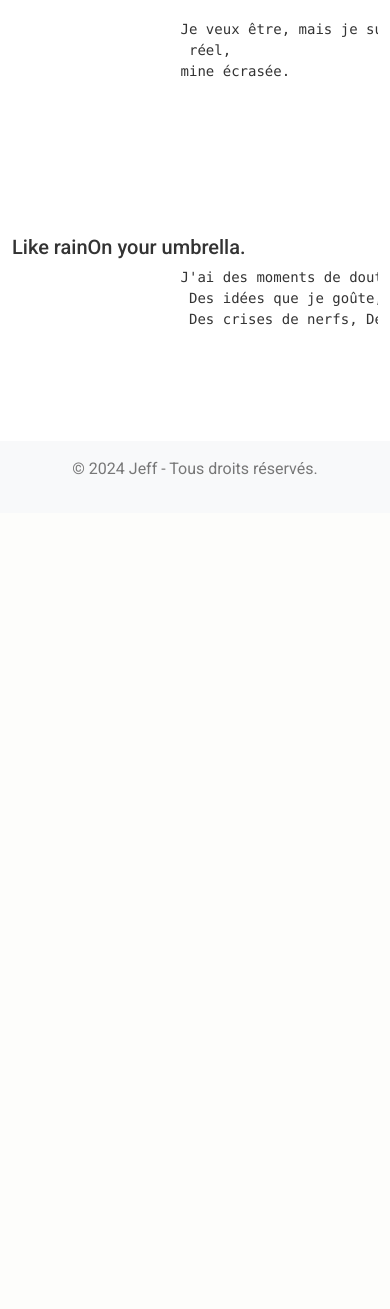
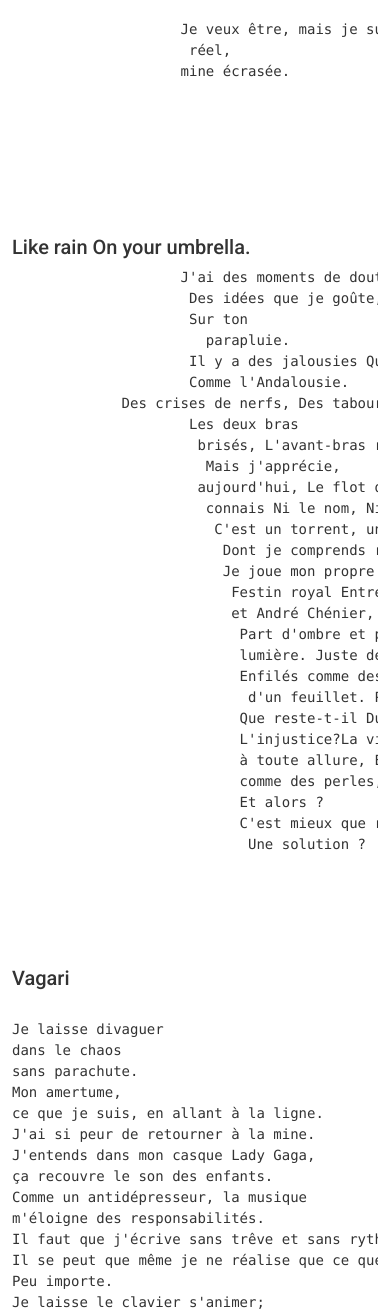
Before and after one commit to Damour8333/jef_le_cri, a PHP site: page /poesie.html in a window 390 px wide. Shown: the part 3000-4309 px from the top of the page. Before the commit the page ends 3475 px from the top, so only its background shows below. Run offline with PHP 8.4, Linux system fonts and the light colour scheme.

Commit message:
j'éspere que ça marche

```diff
--- a/poesie.html
+++ b/poesie.html
@@ -172,11 +172,87 @@
                 </pre>
             </div>
             <div class="poem mb-5">
-                <h5>Like rainOn your umbrella.</h5>
+                <h5>Like rain On your umbrella.</h5>
                 <pre>
                     J'ai des moments de doute,
-                     Des idées que je goûte, Comme la pluie Sur ton parapluie. Il y a des jalousies Que je vénère Comme l'Andalousie.
-                     Des crises de nerfs, Des tabourets cassés, Les deux bras brisés, L'avant-bras recollé. Mais j'apprécie, aujourd'hui, Le flot d'émotions Dont je ne connais Ni le nom, Ni l'identité. C'est un torrent, un ouragan Dans le ventre, Dont je comprends rarement L'apparition. Je joue mon propre rôle : Festin royal Entre le mûrier et André Chénier, Part d'ombre et part de lumière. Juste des mots, Enfilés comme des perles Au bout d'un feuillet. Pour qui ? Pour quoi ? Que reste-t-il Du pardon et du mystère ? Peut-on se relever de tout ? Ou bien la dignité, Le sacrifice, L'injustice?La vie file à toute allure, Et le doute est moins là aujourd'hui Que demain. J'enfile des mots comme des perles, Et alors ? C'est mieux que rien, Que le néant, Que le vide. Y a-t-il une issue, Une porte, Une solution ?
+                     Des idées que je goûte, Comme la pluie
+                     Sur ton
+                       parapluie.
+                     Il y a des jalousies Que je vénère
+                     Comme l'Andalousie.
+             Des crises de nerfs, Des tabourets cassés,
+                     Les deux bras
+                      brisés, L'avant-bras recollé.
+                       Mais j'apprécie,
+                      aujourd'hui, Le flot d'émotions Dont je ne
+                       connais Ni le nom, Ni l'identité.
+                        C'est un torrent, un ouragan Dans le ventre,
+                         Dont je comprends rarement L'apparition.
+                         Je joue mon propre rôle :
+                          Festin royal Entre le mûrier
+                          et André Chénier,
+                           Part d'ombre et part de
+                           lumière. Juste des mots,
+                           Enfilés comme des perles Au bout
+                            d'un feuillet. Pour qui ? Pour quoi ?
+                           Que reste-t-il Du pardon et du mystère ? Peut-on se relever de tout ? Ou bien la dignité, Le sacrifice,
+                           L'injustice?La vie file
+                           à toute allure, Et le doute est moins là aujourd'hui Que demain. J'enfile des mots
+                           comme des perles,
+                           Et alors ?
+                           C'est mieux que rien, Que le néant, Que le vide. Y a-t-il une issue, Une porte,
+                            Une solution ?
+
+
+                </pre>
+            </div>
+            <div class="mb-5">
+                <h5>Vagari</h5>
+                <pre>
+
+Je laisse divaguer
+dans le chaos
+sans parachute.
+Mon amertume,
+ce que je suis, en allant à la ligne.
+J'ai si peur de retourner à la mine.
+J'entends dans mon casque Lady Gaga,
+ça recouvre le son des enfants.
+Comme un antidépresseur, la musique
+m'éloigne des responsabilités.
+Il faut que j'écrive sans trêve et sans rythme, peu importe qui me lira.
+Il se peut que même je ne réalise que ce que j'écris là.
+Peu importe.
+Je laisse le clavier s'animer;
+ça fera bien
+quelque chose,
+un poème,
+un texte,
+un cri.
+Peu importe.
+Il faut que j'écrive avec les loups;
+je suis fatigué.
+Et pourtant, dans la grande roue
+foire des plaisirs,
+plus rien n'est ce qu'il a été.
+Le temps a défilé,
+et je n'irai plus demander pour démonter
+un manège.
+Je promène mes pieds plats sur les graviers, place  des Quinconces,
+comme autrefois on fumait ce qui était notre précipice,
+nos amours en quelques lacunes.
+N'allez pas me dire ce qu'est un  poème
+si ce n'est qu'une révolte,
+une injustice dénoncée dans la fange, le réel.
+Souffrir pour soi et les autres.
+
+
+
+27/10/24
+
+
+
+
 
 
                 </pre>
--- a/script.js
+++ b/script.js
@@ -201,3 +201,20 @@ document.addEventListener("DOMContentLoaded", () => {
         pauseBtn.style.display = 'inline-block';  // Afficher le bouton Pause
     });
 });
+
+document.addEventListener('scroll', () => {
+    const fullPhoto = document.getElementById('full-photo');
+    const nameAnimation = document.getElementById('name-animation');
+    const contactForm = document.getElementById('contact-form');
+    const threshold = fullPhoto.offsetHeight / 2;
+
+    if (window.scrollY > threshold) {
+        nameAnimation.style.display = 'none';
+        contactForm.style.opacity = 1;
+        contactForm.style.transform = 'translateY(0)';
+    } else {
+        nameAnimation.style.display = 'block';
+        contactForm.style.opacity = 0;
+        contactForm.style.transform = 'translateY(50px)';
+    }
+});
```
Also changed, not shown: INDEX.HTML (+8 -2 lines), musique.html (+6 -6 lines), style.css (+58 -59 lines), 10 other files.
